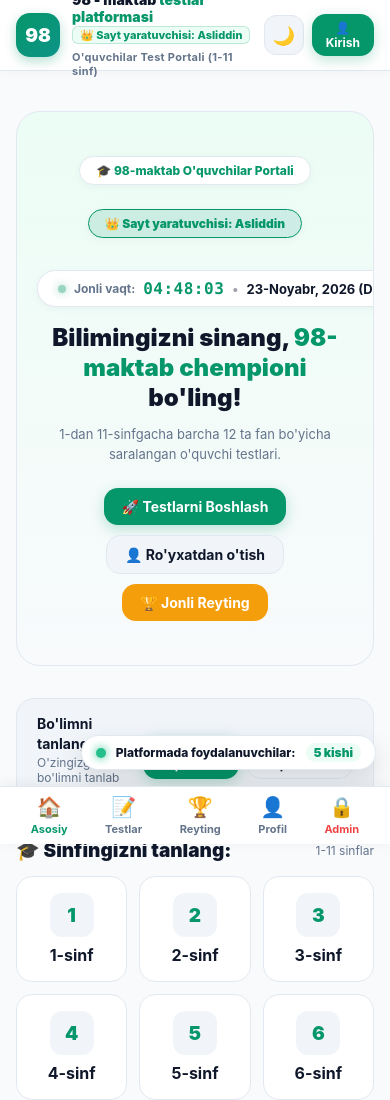
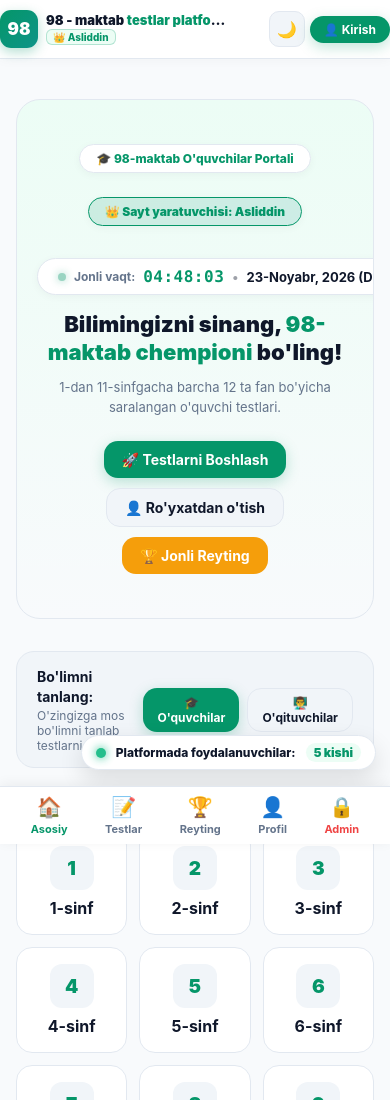
Before and after one commit to begmatovxushnid1-ctrl/maktab-platformasi11, a plain HTML site: page index.html in a window 390 px wide. Shown: the top 1100 px of the page. Drawn offline with Linux system fonts and the light colour scheme.

Commit message:
Fix mobile header layout: prevent element collision and optimize responsive sizes for phone screens

```diff
--- a/index.html
+++ b/index.html
@@ -95,8 +95,34 @@
       display: flex;
       align-items: center;
       justify-content: space-between;
-      height: 70px;
-      gap: 12px;
+      min-height: 64px;
+      padding: 8px 0;
+      gap: 8px;
+    }
+    .header-creator-line {
+      display: flex;
+      align-items: center;
+      gap: 6px;
+      margin-top: 2px;
+    }
+    .creator-mini-pill {
+      display: inline-flex;
+      align-items: center;
+      gap: 3px;
+      background: var(--primary-soft);
+      color: var(--primary);
+      padding: 2px 8px;
+      border-radius: 6px;
+      font-size: 11px;
+      font-weight: 800;
+      border: 1px solid rgba(5,150,105,0.25);
+      white-space: nowrap;
+    }
+    .header-right-box {
+      display: flex;
+      align-items: center;
+      gap: 6px;
+      flex-shrink: 0;
     }
 
     .logo-box {
@@ -714,12 +740,56 @@
     @media (max-width: 768px) {
       .header-inner nav { display: none; }
       .mobile-bottom-bar { display: flex; }
-      body { padding-bottom: 65px; }
-      .hero h1 { font-size: 24px; }
+      body { padding-bottom: 70px; }
+      .hero h1 { font-size: 22px; }
       .hero p { font-size: 13px; }
       .clock-widget.desktop-only { display: none !important; }
-      .header-inner { gap: 8px; }
-      .logo-title { font-size: 14px; }
+      .desktop-only-text { display: none !important; }
+      .header-inner {
+        min-height: 58px;
+        padding: 6px 0;
+        gap: 6px;
+      }
+      .logo-box {
+        gap: 8px;
+        max-width: 58%;
+      }
+      .logo-badge {
+        width: 38px;
+        height: 38px;
+        font-size: 17px;
+        border-radius: 11px;
+      }
+      .logo-title {
+        font-size: 13px;
+        line-height: 1.15;
+        white-space: nowrap;
+        overflow: hidden;
+        text-overflow: ellipsis;
+      }
+      .creator-mini-pill {
+        font-size: 10px;
+        padding: 1px 6px;
+      }
+      .theme-btn {
+        width: 36px;
+        height: 36px;
+        font-size: 16px;
+        border-radius: 10px;
+      }
+      .header-right-box {
+        gap: 5px;
+      }
+      .user-profile-badge {
+        max-width: 95px !important;
+        padding: 4px 8px !important;
+        font-size: 11px !important;
+      }
+      .user-profile-badge span {
+        overflow: hidden;
+        text-overflow: ellipsis;
+        white-space: nowrap;
+      }
     }
   </style>
 </head>
@@ -730,13 +800,11 @@
     <div class="container header-inner">
       <div class="logo-box" onclick="navigate('home')">
         <div class="logo-badge">98</div>
-        <div>
+        <div style="min-width: 0;">
           <div class="logo-title">98 - maktab <span>testlar platformasi</span></div>
-          <div style="display: flex; align-items: center; gap: 6px; flex-wrap: wrap;">
-            <span style="display: inline-flex; align-items: center; gap: 4px; background: var(--primary-soft); color: var(--primary); padding: 1px 7px; border-radius: 6px; font-size: 11px; font-weight: 800; border: 1px solid rgba(5,150,105,0.2);">
-              👑 Sayt yaratuvchisi: Asliddin
-            </span>
-            <span class="logo-sub" id="header-platform-sub" style="font-size: 11px;">O'quvchilar & O'qituvchilar tizimi</span>
+          <div class="header-creator-line">
+            <span class="creator-mini-pill">👑 Asliddin</span>
+            <span class="logo-sub desktop-only-text" id="header-platform-sub">O'quvchilar & O'qituvchilar tizimi</span>
           </div>
         </div>
       </div>
@@ -758,7 +826,7 @@
         <button onclick="openAdminPortal()" id="nav-admin" class="nav-btn" style="color: var(--danger);"><span style="background: var(--danger-soft); padding: 2px 7px; border-radius: 6px; font-size: 11px;">🔒 Admin</span></button>
       </nav>
 
-      <div style="display: flex; align-items: center; gap: 8px;">
+      <div class="header-right-box">
         <button onclick="toggleTheme()" class="theme-btn" id="theme-btn" title="Tungi/Kunduzgi rejim">🌙</button>
         <div id="auth-section"></div>
       </div>
@@ -1562,11 +1630,11 @@
       if (student) {
         const isTeacher = student.role === 'teacher';
         box.innerHTML = `
-          <div style="display: flex; align-items: center; gap: 8px;">
-            <div style="background: ${isTeacher ? 'var(--teacher-soft)' : 'var(--primary-soft)'}; color: ${isTeacher ? 'var(--teacher-color)' : 'var(--primary)'}; padding: 5px 12px; border-radius: 999px; font-size: 12px; font-weight: 800; cursor: pointer; border: 1px solid var(--border);" onclick="navigate('register')">
-              ${isTeacher ? '👨‍🏫 Ustoz ' : '🎓 '}${student.name} (${isTeacher ? student.subjectName : student.grade + '-' + student.letter})
+          <div style="display: flex; align-items: center; gap: 5px;">
+            <div class="user-profile-badge" style="background: ${isTeacher ? 'var(--teacher-soft)' : 'var(--primary-soft)'}; color: ${isTeacher ? 'var(--teacher-color)' : 'var(--primary)'}; padding: 5px 10px; border-radius: 999px; font-size: 12px; font-weight: 800; cursor: pointer; border: 1px solid var(--border); display: inline-flex; align-items: center; gap: 4px; max-width: 170px;" onclick="navigate('register')" title="${student.name}">
+              <span>${isTeacher ? '👨‍🏫 ' : '🎓 '}${student.name}</span>
             </div>
-            <button onclick="logout()" style="background: transparent; border: none; color: var(--danger); font-size: 11px; font-weight: 800; cursor: pointer;">Chiqish</button>
+            <button onclick="logout()" style="background: transparent; border: none; color: var(--danger); font-size: 11px; font-weight: 800; cursor: pointer; padding: 4px 2px;" title="Chiqish">Chiqish</button>
           </div>
         `;
       } else {
```
